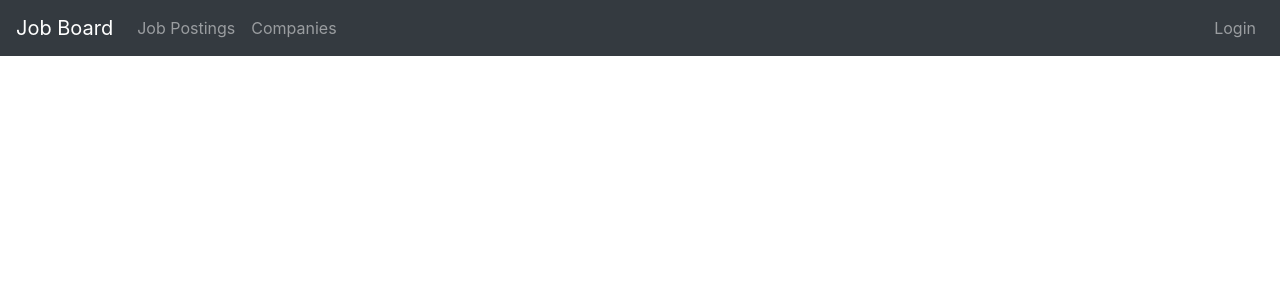
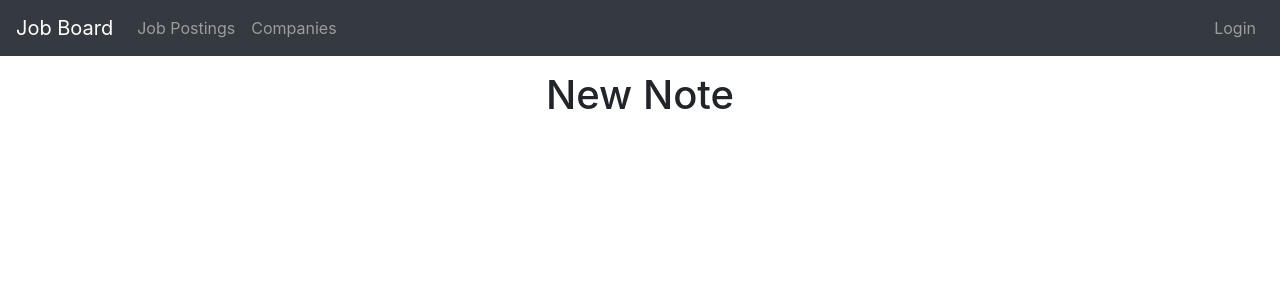
Before and after one commit to adavisson/job-board-client, a React (Create React App) app: page /new-note in a window 1280 px wide. Shown: the top 300 px of the page. Built offline with nearby package versions, Linux system fonts and the light colour scheme.

Commit message:
stubbed new note component

```diff
--- /dev/null
+++ b/src/components/NewNote.js
@@ -0,0 +1,11 @@
+import React from 'react';
+import Heading from './Heading';
+
+const NewNote = () => {
+  const title = "New Note"
+  return (
+    <Heading title={title} />
+  );
+}
+
+export default NewNote;
--- a/src/components/Routes.js
+++ b/src/components/Routes.js
@@ -12,6 +12,7 @@ import {
   NewContact,
   NewJobPosting,
   Notes,
+  NewNote,
 } from '.';
 
 
@@ -30,6 +31,7 @@ const Routes = () => {
         <Route path="/new-contact" component={NewContact} />
         <Route path="/account" component={Account} />
         <Route path="/notes" component={Notes} />
+        <Route path="/new-note" component={NewNote} />
       </Switch>
     </div>
   );
--- a/src/components/index.js
+++ b/src/components/index.js
@@ -9,6 +9,7 @@ import NewCompany from './NewCompany';
 import NewContact from './NewContact';
 import NewJobPosting from './NewJobPosting';
 import Notes from './Notes';
+import NewNote from './NewNote';
 
 export {
   Home,
@@ -22,4 +23,5 @@ export {
   NewContact,
   NewJobPosting,
   Notes,
+  NewNote,
 }
```
